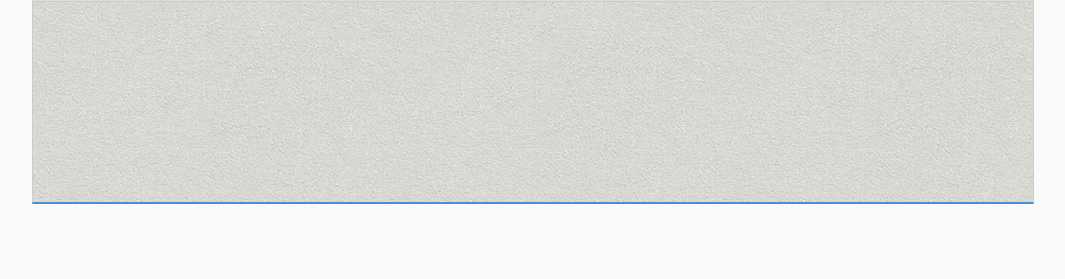
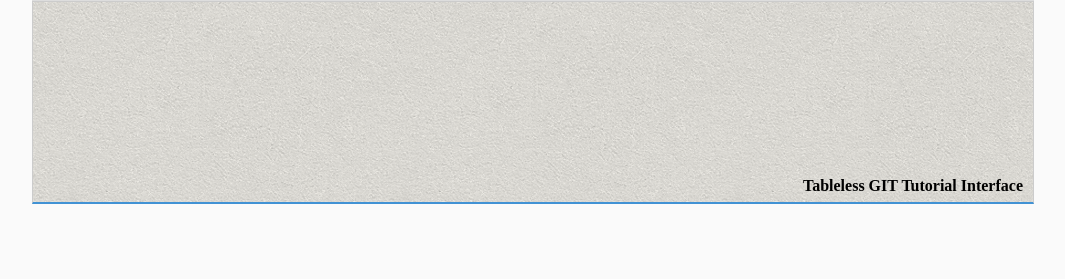
Before and after one commit to wmartins/learning-to-contribute, a PHP site: page / in a window 1280 px wide. Shown: the part 422-701 px from the top of the page, without its empty margins (108-1173 px from the left). Run offline with PHP 8.4, Linux system fonts and the light colour scheme.

Commit message:
coloquei o titulo também no rodapé
Tableless GIT Tutorial Interface >> também está no rodapé

```diff
--- a/css/main.css
+++ b/css/main.css
@@ -101,6 +101,11 @@ h1, h2, h3,p,a{
 	border-bottom:2px solid #4192d4;
 	background: #e4e4e4 url(../img/bg.png);
 }
+.footer h6{
+	float: right;
+	font-size: 16px;
+	margin: 175px 10px 0 0;
+}
 
 #fileNameSel {
     display: none;
--- a/index.html
+++ b/index.html
@@ -90,7 +90,9 @@
 
 			<div class="clear"></div>
 		</div>
-		<footer class="footer"></footer>
+		<footer class="footer">
+			<h6>Tableless GIT Tutorial Interface</h6>
+		</footer>
 	</div>
 </body>
 </html>
```
